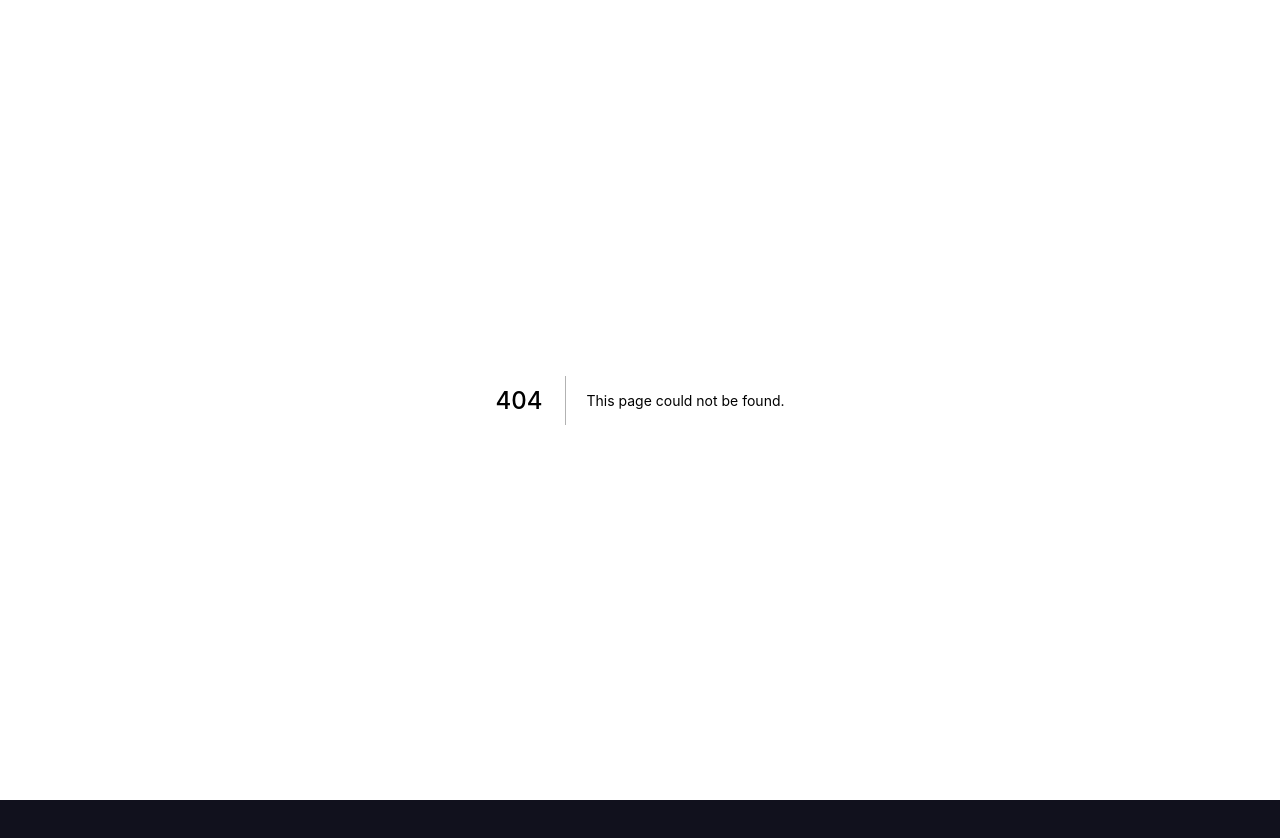
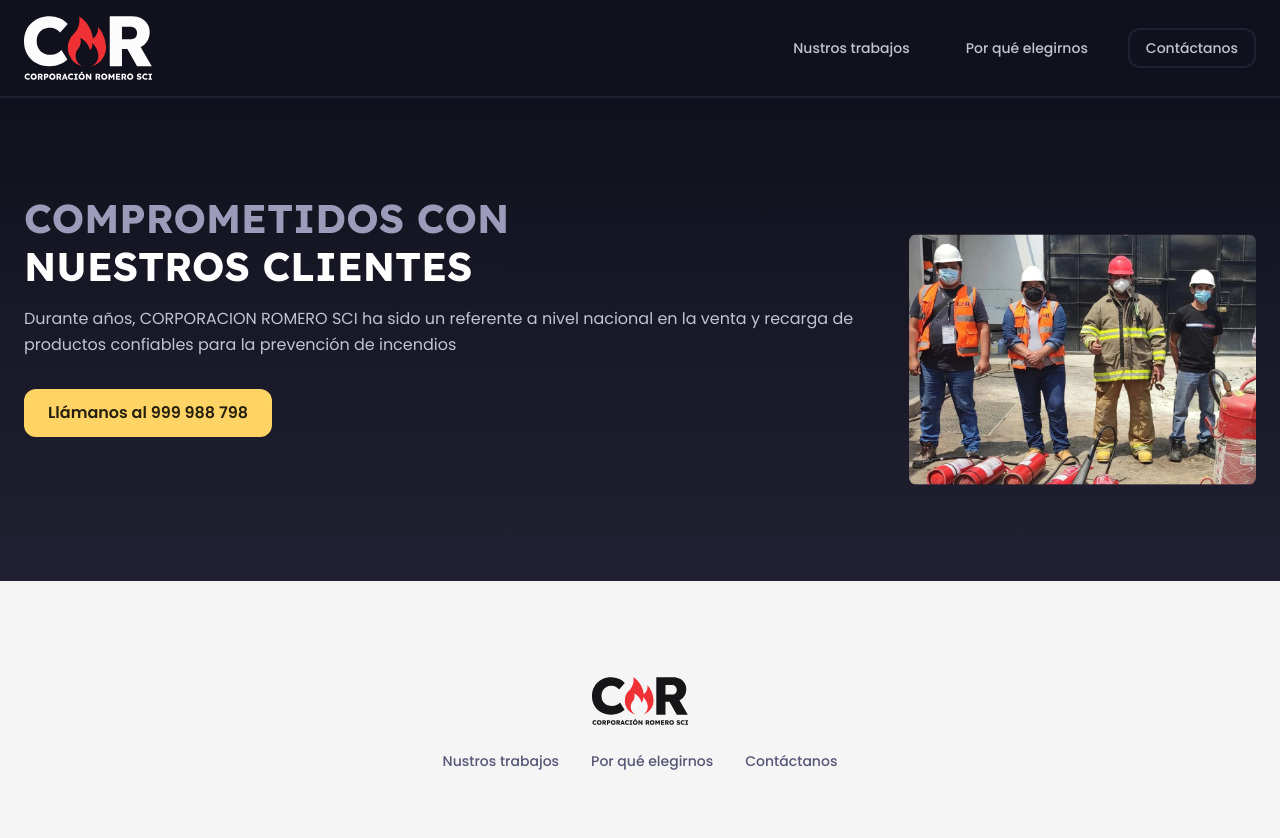
Before and after one commit to davidrivadeneyra/corporacion-romero-sci, a Next.js app: page /nosotros in a window 1280 px wide. Before the commit this address had no page. Shown: the top 838 px of the page. Before the commit the page ends 800 px from the top, so only its background shows below. Built offline with nearby package versions, Linux system fonts and the light colour scheme.

Commit message:
hubo un error en el build en el server

```diff
--- a/components/layout/BannerHome.js
+++ b/components/layout/BannerHome.js
@@ -5,7 +5,7 @@
 		<>
 			<section className='w-full bg-gradient-to-b from-dark-950 to-dark-900'>
 				<div className='margin-responsive section-container py-24 text-center relative bg-fixed'>
-					<h1 className='title-h1-movil md:title-h1-desktop   text-center pb-4 text-basic-white '>
+					<h1 className='title-h1-movil md:title-big-desktop   text-center pb-4 text-basic-white '>
 						<span className='text-dark-500'>
 							Somos especialistas <br />
 						</span>{' '}
--- /dev/null
+++ b/components/layout/BannerNosotros.js
@@ -0,0 +1,38 @@
+import React from 'react'
+
+const BannerNosotros = () => {
+	return (
+		<>
+			<section className='w-full bg-gradient-to-b from-dark-950 to-dark-900'>
+				<div className='margin-responsive section-container py-24 flex'>
+					<div>
+						<h1 className='title-h1-movil md:title-h1-desktop pb-4 text-basic-white '>
+							<span className='text-dark-500'>
+								Comprometidos con <br />
+							</span>{' '}
+							Nuestros clientes
+						</h1>
+						<p className='p-sm md:p-base text-dark-400 pb-8'>
+							Durante años, CORPORACION ROMERO SCI ha sido un
+							referente a nivel nacional en la venta y recarga de
+							productos confiables para la prevención de incendios
+						</p>
+						<button className='button-default-yellow-sm md:button-default-yellow-base'>
+							Llámanos al 999 988 798
+						</button>
+					</div>
+
+					<div className='pt-10'>
+						<img
+							src='images/cr-nosotros.png'
+							alt='Foto de los trabajos que hace Corporación Romero SCI'
+							className='block rounded-lg'
+						/>
+					</div>
+				</div>
+			</section>
+		</>
+	)
+}
+
+export default BannerNosotros
--- a/components/layout/Header.js
+++ b/components/layout/Header.js
@@ -8,6 +8,7 @@
 				<div className='section-container'>
 					<div className='header-structure margin-responsive '>
 						<div>
+							<a href='/'>
 								<img
 									src='img/cr-logo-medium-light.svg'
 									alt='Logo Corporación Romero SCI'
@@ -18,6 +19,7 @@
 									alt='Logo Corporación Romero SCI'
 									className='h-8 md:hidden'
 								/>
+							</a>
 						</div>
 
 						<div className='hidden md:flex gap-6'>
@@ -25,7 +27,7 @@
 								<a href='#'>Nustros trabajos</a>
 							</button>
 							<button className='button-link-dark-sm text-dark-400 hover:text-dark-100'>
-								<a href='#'>Por qué elegirnos</a>
+								<a href='/nosotros'>Por qué elegirnos</a>
 							</button>
 							<button className='button-ghost-dark-sm border-dark-900 hover:bg-dark-900 hover:border-dark-800 text-dark-400 hover:text-dark-100'>
 								<a href='#'>Contáctanos</a>
--- /dev/null
+++ b/pages/nosotros.js
@@ -0,0 +1,17 @@
+import React from 'react'
+import Head from 'next/head'
+import Header from '../components/layout/Header'
+import Footer from '../components/layout/Footer'
+import BannerNosotros from '../components/layout/BannerNosotros'
+
+export default function Home() {
+	return (
+		<>
+			<Head></Head>
+
+			<Header></Header>
+			<BannerNosotros></BannerNosotros>
+			<Footer></Footer>
+		</>
+	)
+}
--- a/public/styles.css
+++ b/public/styles.css
@@ -562,12 +562,6 @@
   text-transform: uppercase;
   line-height: 1.25rem;
 }
-.p-xxl{
-  font-family: Poppins, sans-serif;
-  font-size: 1.75rem;
-  font-weight: 400;
-  line-height: 160%;
-}
 .p-xl{
   font-family: Poppins, sans-serif;
   font-size: 1.2rem;
@@ -671,9 +665,6 @@
 .mb-3{
   margin-bottom: 0.75rem;
 }
-.mt-8{
-  margin-top: 2rem;
-}
 .mt-10{
   margin-top: 2.5rem;
 }
@@ -689,6 +680,9 @@
 .hidden{
   display: none;
 }
+.h-16{
+  height: 4rem;
+}
 .h-8{
   height: 2rem;
 }
@@ -700,12 +694,6 @@
 }
 .h-6{
   height: 1.5rem;
-}
-.h-16{
-  height: 4rem;
-}
-.h-14{
-  height: 3.5rem;
 }
 .w-full{
   width: 100%;
@@ -786,6 +774,10 @@
   --tw-border-opacity: 1;
   border-color: rgba(var(--dark-700), var(--tw-border-opacity));
 }
+.bg-dark-200{
+  --tw-bg-opacity: 1;
+  background-color: rgba(var(--dark-200), var(--tw-bg-opacity));
+}
 .bg-dark-950{
   --tw-bg-opacity: 1;
   background-color: rgba(var(--dark-950), var(--tw-bg-opacity));
@@ -801,10 +793,6 @@
 .bg-dark-900{
   --tw-bg-opacity: 1;
   background-color: rgba(var(--dark-900), var(--tw-bg-opacity));
-}
-.bg-dark-200{
-  --tw-bg-opacity: 1;
-  background-color: rgba(var(--dark-200), var(--tw-bg-opacity));
 }
 .bg-primary-800{
   --tw-bg-opacity: 1;
@@ -865,10 +853,6 @@
   padding-top: 4rem;
   padding-bottom: 4rem;
 }
-.py-32{
-  padding-top: 8rem;
-  padding-bottom: 8rem;
-}
 .pb-4{
   padding-bottom: 1rem;
 }
@@ -911,25 +895,21 @@
   --tw-text-opacity: 1;
   color: rgba(var(--dark-400), var(--tw-text-opacity));
 }
+.text-dark-700{
+  --tw-text-opacity: 1;
+  color: rgba(var(--dark-700), var(--tw-text-opacity));
+}
 .text-dark-200{
   --tw-text-opacity: 1;
   color: rgba(var(--dark-200), var(--tw-text-opacity));
-}
-.text-primary-100{
-  --tw-text-opacity: 1;
-  color: rgba(var(--primary-100), var(--tw-text-opacity));
 }
 .text-dark-100{
   --tw-text-opacity: 1;
   color: rgba(var(--dark-100), var(--tw-text-opacity));
 }
-.text-dark-300{
+.text-primary-100{
   --tw-text-opacity: 1;
-  color: rgba(var(--dark-300), var(--tw-text-opacity));
-}
-.text-dark-700{
-  --tw-text-opacity: 1;
-  color: rgba(var(--dark-700), var(--tw-text-opacity));
+  color: rgba(var(--primary-100), var(--tw-text-opacity));
 }
 .opacity-40{
   opacity: 0.4;
@@ -1005,14 +985,14 @@
   background-color: rgba(var(--dark-900), var(--tw-bg-opacity));
 }
 
+.hover\:text-dark-950:hover{
+  --tw-text-opacity: 1;
+  color: rgba(var(--dark-950), var(--tw-text-opacity));
+}
+
 .hover\:text-dark-100:hover{
   --tw-text-opacity: 1;
   color: rgba(var(--dark-100), var(--tw-text-opacity));
-}
-
-.hover\:text-dark-950:hover{
-  --tw-text-opacity: 1;
-  color: rgba(var(--dark-950), var(--tw-text-opacity));
 }
 
 .hover\:opacity-80:hover{
@@ -1021,12 +1001,19 @@
 
 @media (min-width: 768px){
 
-	.md\:title-h1-desktop{
+	.md\:title-big-desktop{
     font-family: Lexend, sans-serif;
     font-size: 3rem;
     font-weight: 700;
     text-transform: uppercase;
     line-height: 3.5rem;
+  }
+	.md\:title-h1-desktop{
+    font-family: Lexend, sans-serif;
+    font-size: 2.5rem;
+    font-weight: 700;
+    text-transform: uppercase;
+    line-height: 3rem;
   }
 	.md\:title-h2-desktop{
     font-family: Lexend, sans-serif;
--- a/styles/main.css
+++ b/styles/main.css
@@ -16,8 +16,11 @@
 		@apply px-4 md:px-6;
 	}
 
+	.title-big-desktop {
+		@apply font-headings font-bold text-[3rem] leading-[3.5rem] uppercase;
+	}
 	.title-h1-desktop {
-		@apply font-headings font-bold text-[3rem] leading-[3.5rem] uppercase;
+		@apply font-headings font-bold text-[2.5rem] leading-[3rem] uppercase;
 	}
 	.title-h2-desktop {
 		@apply font-headings font-bold text-[2rem] leading-[2.5rem] uppercase;
```
Also changed, not shown: public/images/cr-nosotros.png (added). Lines whose indentation alone changed are shown as unchanged.
